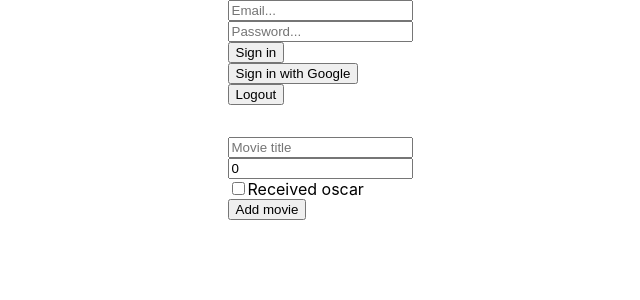
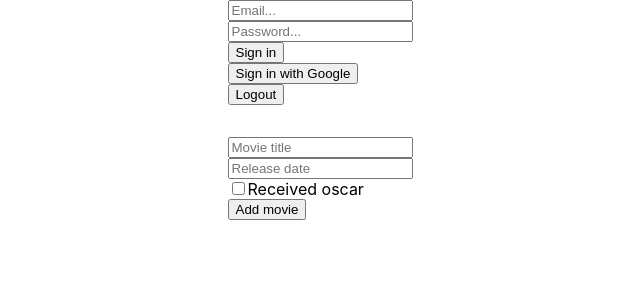
Before and after one commit to AnatoliiCubex/firebase-basics, a React (Create React App) app: page / in a window 1280 px wide. Shown: the top 300 px of the page, without its empty margins (320-960 px from the left). Built offline with nearby package versions, Linux system fonts and the light colour scheme; no server answers; the database is empty.

Commit message:
add validation rules to CRUD operations

```diff
--- a/src/App.js
+++ b/src/App.js
@@ -1,5 +1,5 @@
 import { useEffect, useState } from "react";
-import { database } from "./config/firebase";
+import { auth, database } from "./config/firebase";
 import {
   addDoc,
   collection,
@@ -27,7 +27,12 @@ function App() {
   const onSubmitMovie = async (e) => {
     e.preventDefault();
     try {
-      await addDoc(moviesCollection, newMovie);
+      const movieObj = {
+        ...newMovie,
+        userId: auth?.currentUser?.uid,
+      };
+
+      await addDoc(moviesCollection, movieObj);
       setIsMoviesChanged(true);
       setNewMovie({
         title: "",
@@ -104,7 +109,7 @@ function App() {
           required
           type='number'
           min={1}
-          value={newMovie.releaseDate}
+          value={newMovie.releaseDate || ""}
           onChange={(e) =>
             setNewMovie((prev) => ({
               ...prev,
@@ -139,6 +144,7 @@ function App() {
             >
               {m.title}
             </h1>
+            <h2>Posted by #{m.userId}</h2>
             <p>Date: {m.releaseDate}</p>
             <input
               placeholder='New title'
```
